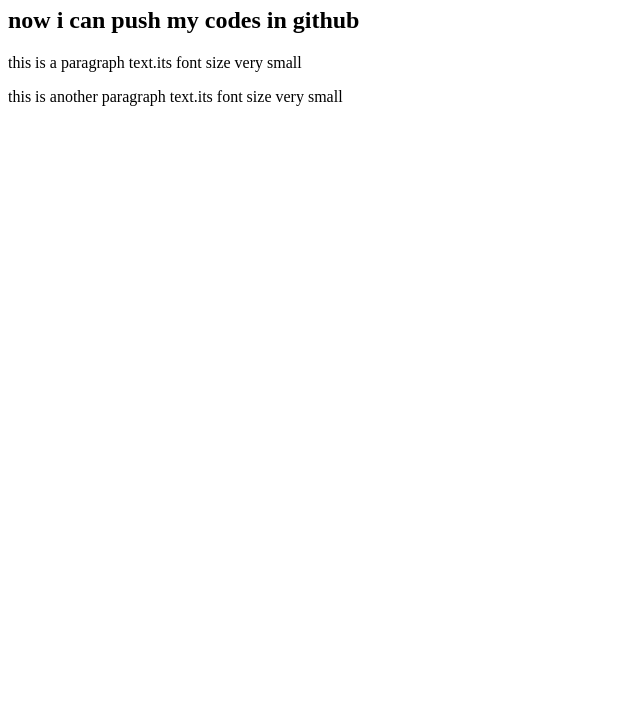
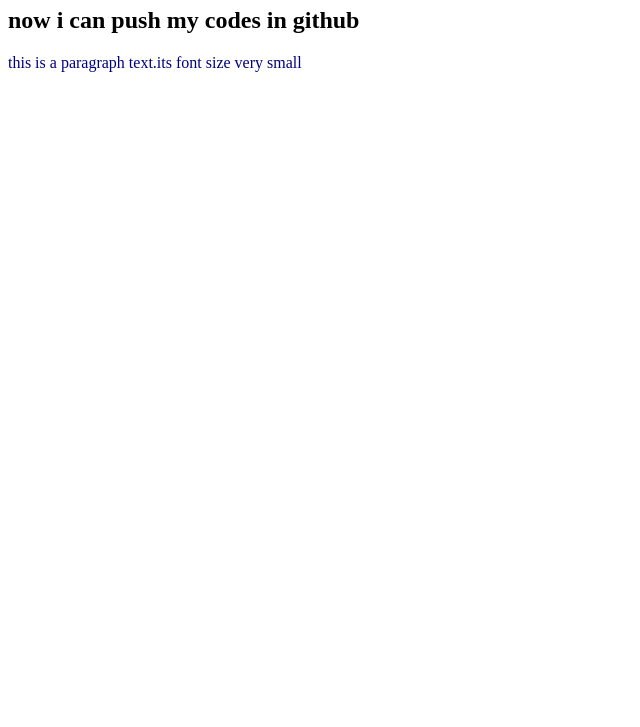
Before and after one commit to ItzSiddik43/my-first-repo, a plain HTML site: page index.html in a window 1280 px wide. Shown: the part 73-800 px from the top of the page, without its empty margins (0-640 px from the left). Drawn offline with Linux system fonts and the light colour scheme.

Commit message:
color chanaged

```diff
--- a/index.html
+++ b/index.html
@@ -12,6 +12,5 @@
     <h1> this is my first github commit</h1>
     <h2>now i can push my codes in github</h2>
     <P>this is a paragraph text.its font size very small</P>
-    <P>this is another paragraph text.its font size very small</P>
-</body>
+
 </html>
--- a/style.css
+++ b/style.css
@@ -2,3 +2,6 @@
 h1{
     color:red;
 }
+p{
+    color:navy;
+}
```
